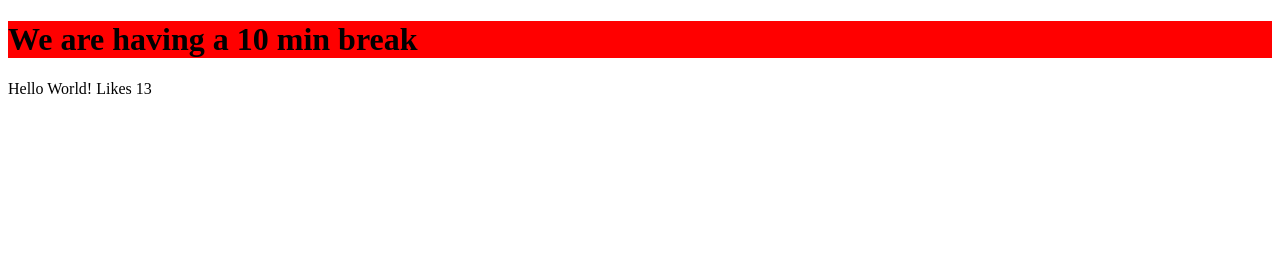
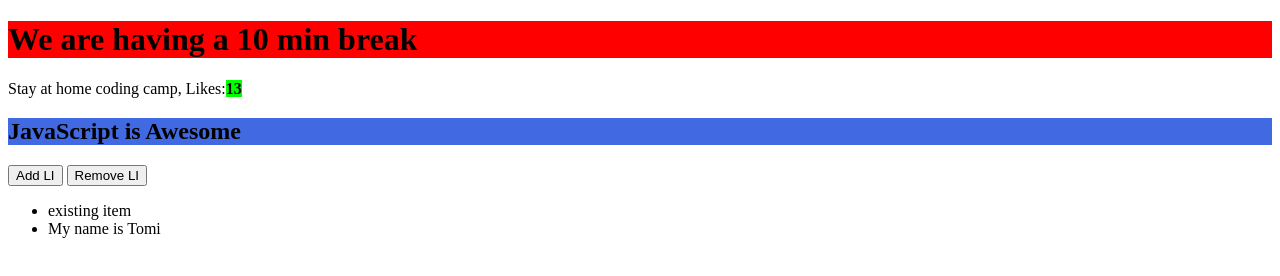
Before and after one commit to Tommy75hu/saj-js-examlpes, a plain HTML site: page index.html in a window 1280 px wide. Drawn offline with nearby package versions, Linux system fonts and the light colour scheme.

Commit message:
third. i'm lost...

```diff
--- a/index.html
+++ b/index.html
@@ -9,6 +9,14 @@
 <body>
     <h1>Javascript and DOM Material rewiew examples</h1>
     <p>Hello World! <span>Likes 13</span></p>
+    <h2>JavaScript is Awesome</h2>
+
+<button id="add">Add LI</button>
+<button id="remove">Remove LI</button>
+    <ul>
+        <li>existing item</li>
+    </ul>
+
     <script src="https://code.jquery.com/jquery-3.5.0.min.js"></script>
     <script src="scripts.js"></script>
 </body>
--- a/scripts.js
+++ b/scripts.js
@@ -4,6 +4,33 @@ console.log(name + "'s apples");
 console.log('Hello world')
 
 $('h1').text('We are having a 10 min break')
+$('p').html('Stay at home coding camp, Likes:<strong>13</strong>');
+
+$('strong').css('background', 'lime');
+$('h2').toggleClass('blue');
+
+
+$('ul').append('<li>My name is ' + name + '</li>');
+
+$('#add').click(() => {
+    $('ul').append('<li>My name is ' + name + '</li>');
+});
+
+$('#remove').click(() => {
+    $('li:last-child').remove();
+});
+
+let age=2;
+
+console.log('Starting the if');
+
+if (age < 18) {
+console.log('Not old enough to drink');
+} else {
+console.log('Old enozgh to drink vodka');
+}
+
+console.log('Thisis after the if');
 
 // This is a java script comment
 
--- a/style.css
+++ b/style.css
@@ -1,3 +1,6 @@
 h1 {
     background: red;
 }
+.blue {
+    background: royalblue;
+}
```
